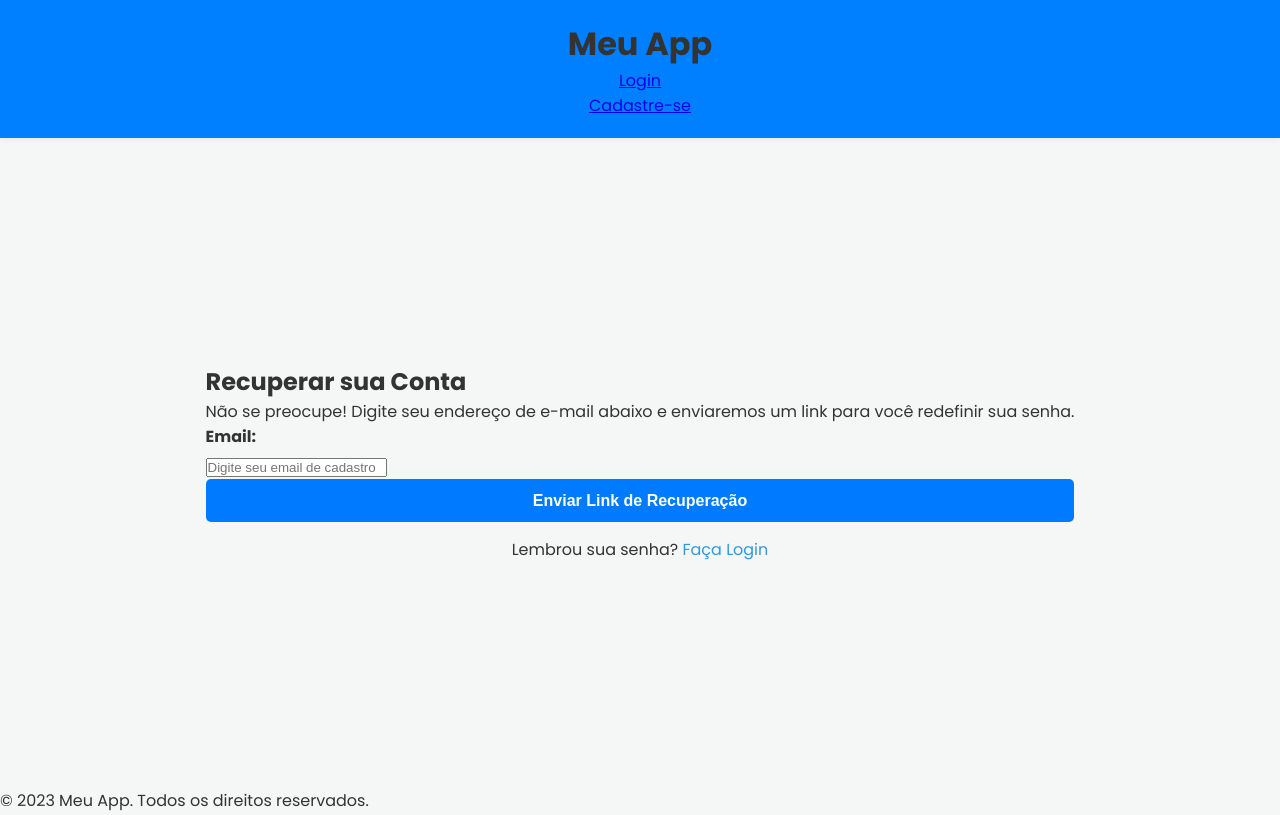
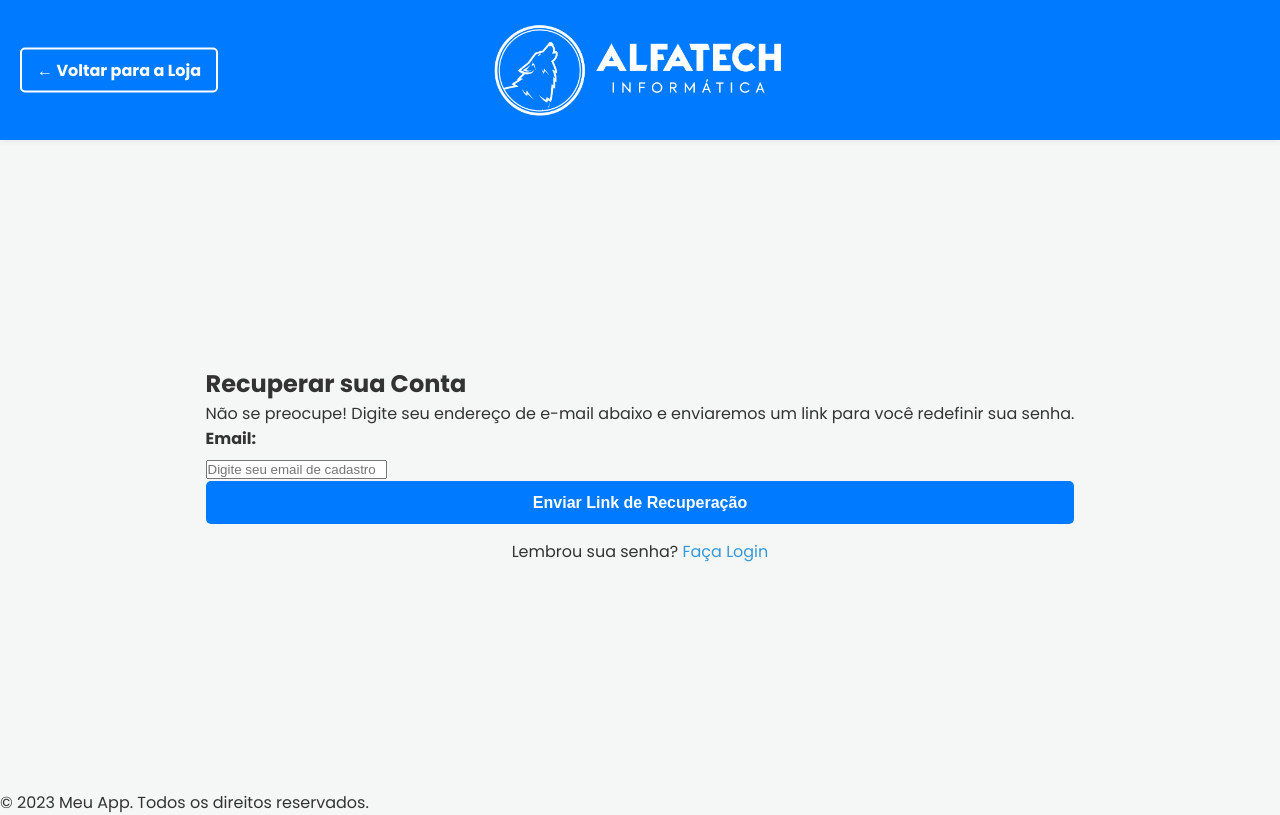
Before and after one commit to Murylo112/alfatech-frontend-4, a plain HTML site: page meu-app-login/templates/recuperar-senha.html in a window 1280 px wide. Drawn offline with nearby package versions, Linux system fonts and the light colour scheme.

Commit message:
Add files via upload

```diff
--- a/meu-app-login/style.css
+++ b/meu-app-login/style.css
@@ -123,3 +123,35 @@ button:hover {
 .cadastro-link a:hover {
     text-decoration: underline;
 }
+
+/* Adicione este código ao seu arquivo style.css */
+
+header {
+    position: relative; /* Essencial para o posicionamento do botão */
+    display: flex;
+    justify-content: center; /* Centraliza o logo */
+    align-items: center;
+    padding: 20px;
+    background-color: #007BFF; /* Cor de fundo do header */
+}
+
+.btn-voltar {
+    position: absolute; /* Posiciona o botão em relação ao header */
+    left: 20px;         /* Distância da esquerda */
+    top: 50%;           /* Centraliza verticalmente */
+    transform: translateY(-50%); /* Ajuste fino da centralização vertical */
+
+    color: white;
+    text-decoration: none;
+    font-size: 16px;
+    font-weight: bold;
+    padding: 8px 15px;
+    border: 2px solid white;
+    border-radius: 5px;
+    transition: background-color 0.3s, color 0.3s;
+}
+
+.btn-voltar:hover {
+    background-color: white;
+    color: #007BFF;
+}
--- a/meu-app-login/templates/recuperar-senha.html
+++ b/meu-app-login/templates/recuperar-senha.html
@@ -8,17 +8,12 @@
     <link rel="stylesheet" href="../style.css">
 </head>
 <body>
-    <header>
-        <div class="logo">
-            <h1>Meu App</h1>
-        </div>
-        <nav>
-            <ul>
-                <li><a href="login.html">Login</a></li>
-                <li><a href="cadastro.html">Cadastre-se</a></li>
-            </ul>
-        </nav>
-    </header>
+<header>
+    <!-- BOTÃO DE VOLTAR ADICIONADO AQUI -->
+    <a href="../../index.html" class="btn-voltar">← Voltar para a Loja</a>
+
+    <img src="../../IMAGEM/LOGO ALFATECH 3.png" alt="Logo da Alfatech">
+</header>
 
     <main>
         <section id="recuperacao-section">
```
Also changed, not shown: meu-app-login/templates/cadastro.html (+6 -10 lines), meu-app-login/templates/login.html (+6 -5 lines).
